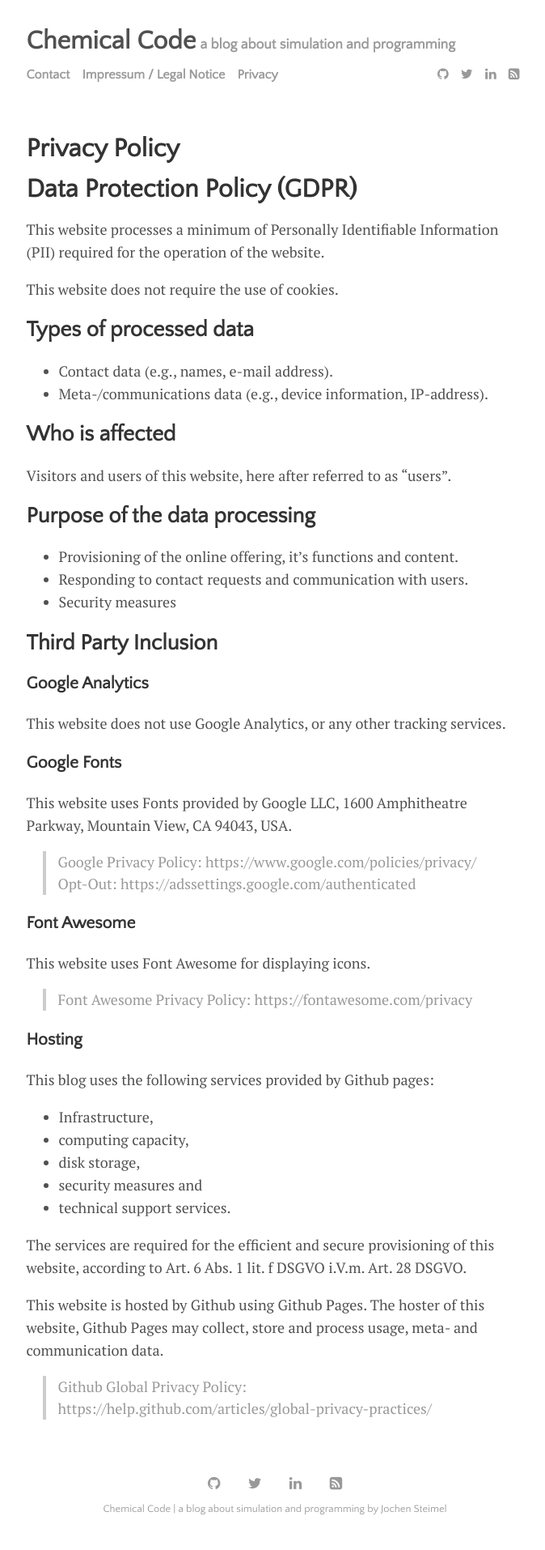
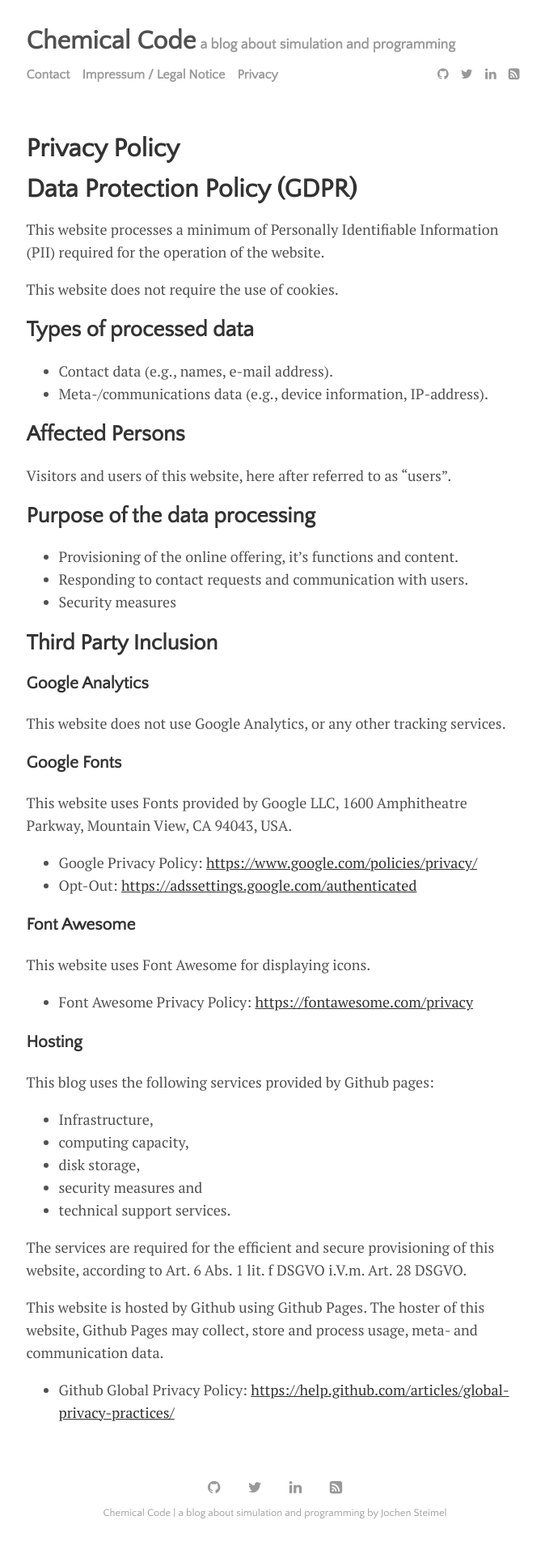
Before and after one commit to Nukleon84/ChemicalCode, a Jekyll site: the page built from menu/privacy.md, in a window 1280 px wide. Shown: the whole page at 81% size, without its empty margins (300-974 px from the left). Built offline with Jekyll 4.4.1, drawn with Linux system fonts in a browser that asks for light colours.

Commit message:
Updated privacy

```diff
--- a/menu/privacy.md
+++ b/menu/privacy.md
@@ -14,7 +14,7 @@ This website does not require the use of cookies.
 * Contact data (e.g., names, e-mail address).
 * Meta-/communications data (e.g., device information, IP-address).
 
-## Who is affected
+## Affected Persons
 
 Visitors and users of this website, here after referred to as "users".
 
@@ -34,13 +34,13 @@ This website does not use Google Analytics, or any other tracking services.
 
 This website uses Fonts provided by  Google LLC, 1600 Amphitheatre Parkway, Mountain  View, CA 94043, USA.
 
->Google Privacy Policy: https://www.google.com/policies/privacy/<br>
->Opt-Out: https://adssettings.google.com/authenticated
+* Google Privacy Policy: [https://www.google.com/policies/privacy/]()<br>
+* Opt-Out: [https://adssettings.google.com/authenticated]()
 
 ### Font Awesome
 
 This website uses Font Awesome for displaying icons.
-> Font Awesome Privacy Policy: https://fontawesome.com/privacy
+* Font Awesome Privacy Policy: [https://fontawesome.com/privacy]()
 
 ### Hosting
 
@@ -55,4 +55,4 @@ The services are required for the efficient and secure provisioning of this webs
 
 This website is hosted by Github using Github Pages. The hoster of this website, Github Pages may collect, store and process usage, meta- and communication data.
 
->Github Global Privacy Policy: https://help.github.com/articles/global-privacy-practices/
+* Github Global Privacy Policy: [https://help.github.com/articles/global-privacy-practices/]()
```
